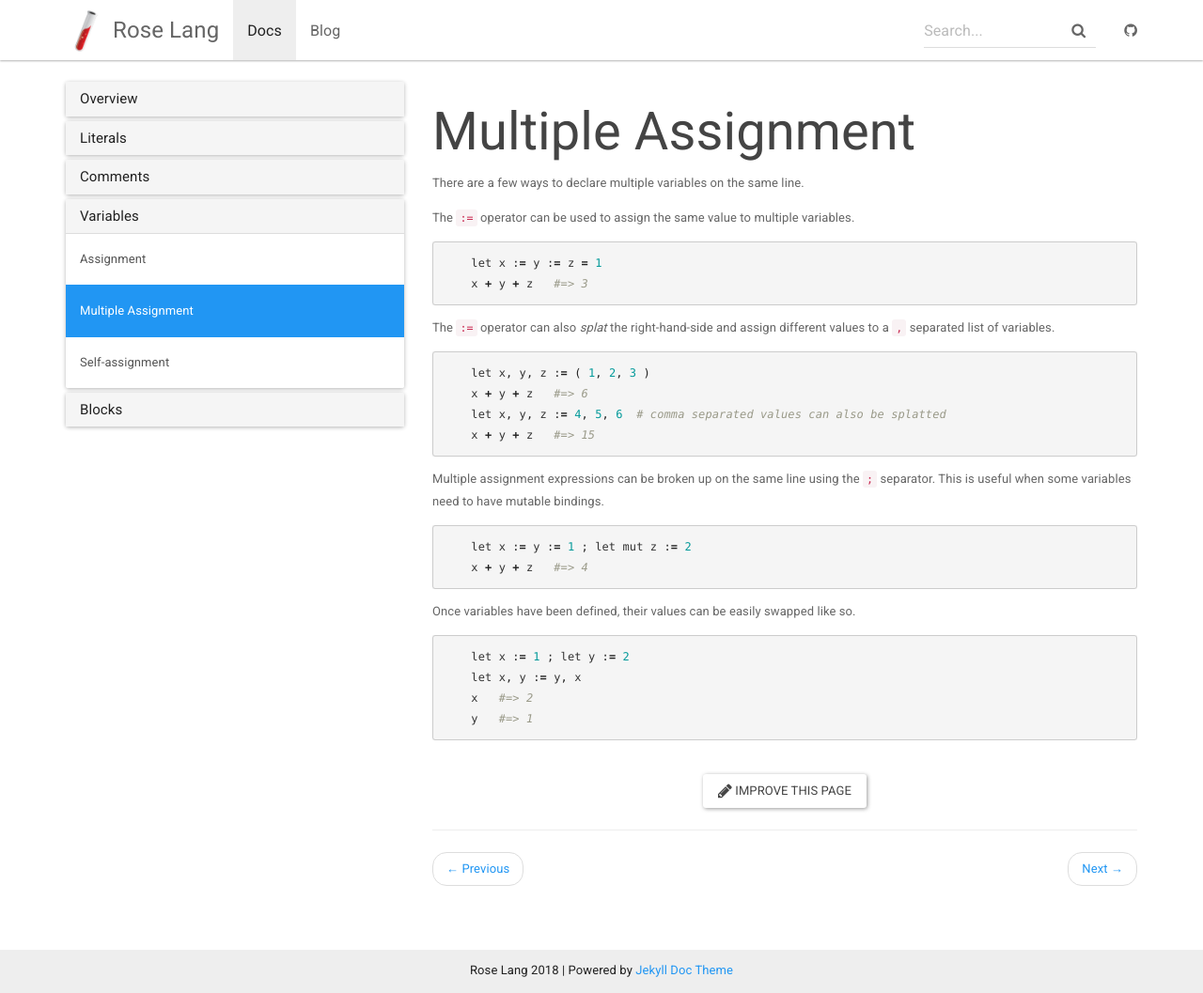
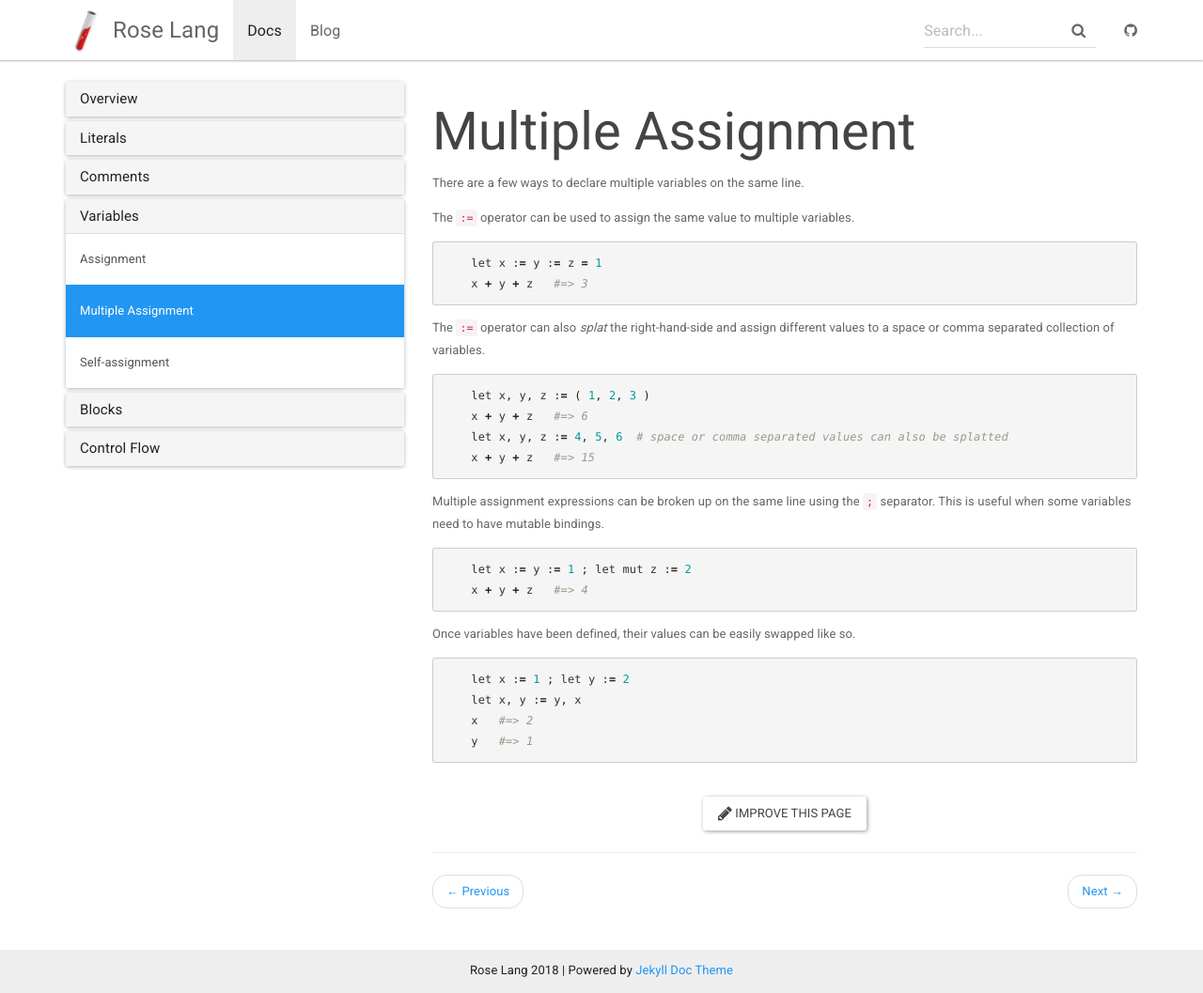
Before and after one commit to ttowncompiled/Rose, a Jekyll site: the page built from _docs/multi-assignment.md, in a window 1280 px wide and 1057 px high. Shown: the whole window at 94% size. Built offline with Jekyll 4.4.1, drawn with Linux system fonts in a browser that asks for light colours; nearby versions of some CDN libraries.

```diff
--- a/_docs/multi-assignment.md
+++ b/_docs/multi-assignment.md
@@ -12,12 +12,12 @@ The `:=` operator can be used to assign the same value to multiple variables.
     x + y + z   #=> 3
 {% endhighlight %}
 
-The `:=` operator can also _splat_ the right-hand-side and assign different values to a `,` separated list of variables.
+The `:=` operator can also _splat_ the right-hand-side and assign different values to a space or comma separated collection of variables.
 
 {% highlight ruby %}
     let x, y, z := ( 1, 2, 3 )
     x + y + z   #=> 6
-    let x, y, z := 4, 5, 6  # comma separated values can also be splatted
+    let x, y, z := 4, 5, 6  # space or comma separated values can also be splatted
     x + y + z   #=> 15
 {% endhighlight %}
 
```
Also changed, not shown: _data/docs.yml (+7 -0 lines), _docs/punctuation.md (added, +35 -0 lines), _docs/semicolons.md (deleted, +0 -17 lines).
